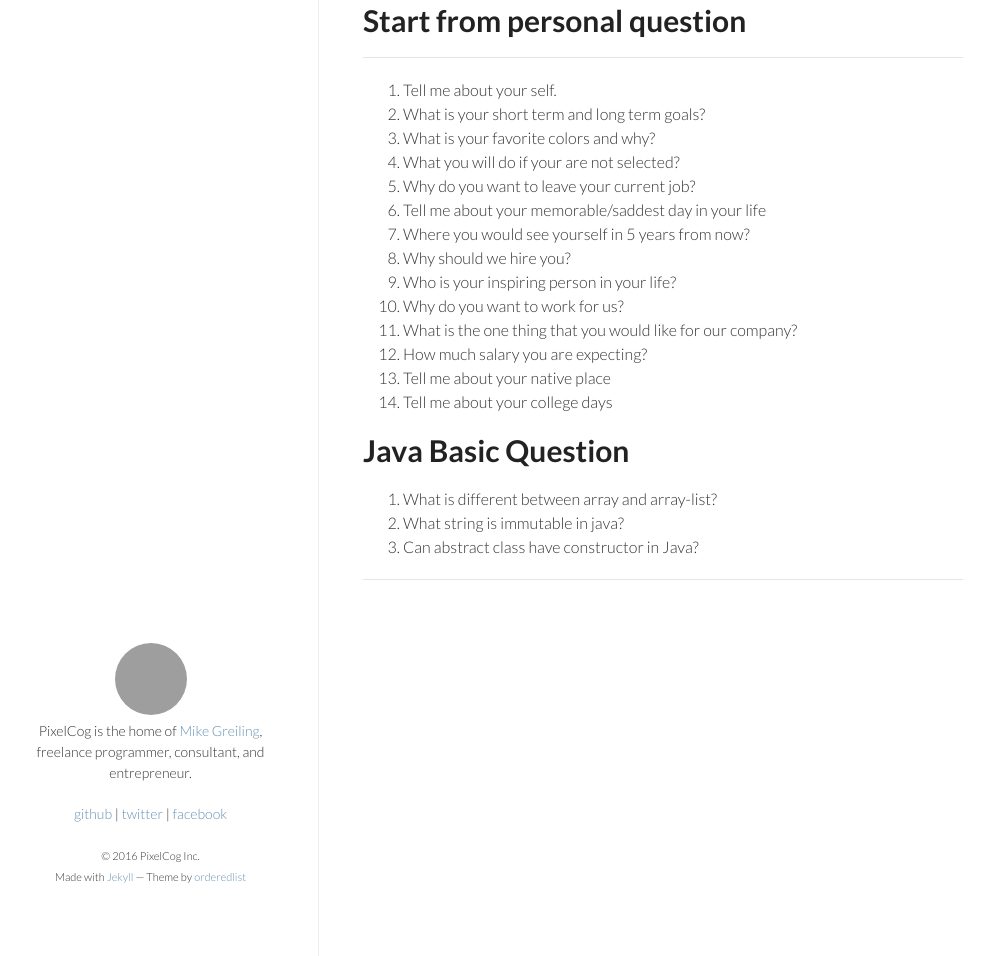
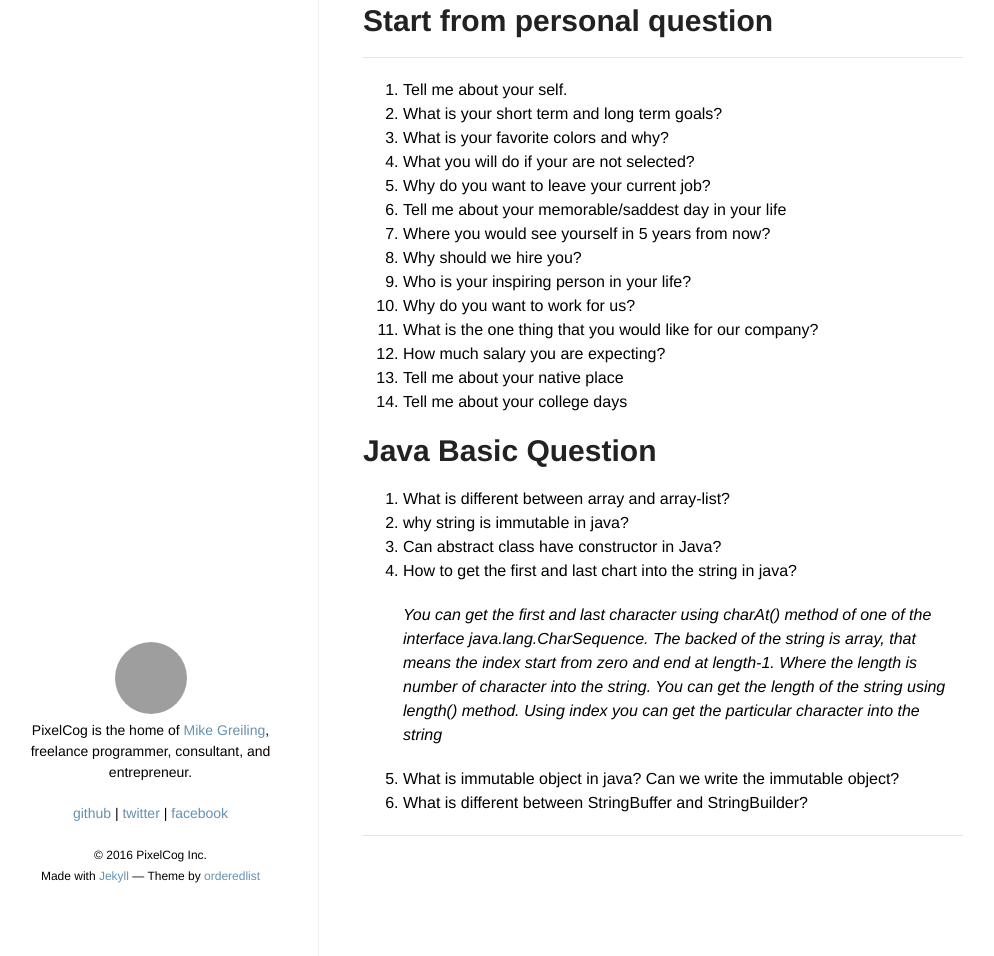
Before and after one commit to Bhavdip/bhavdip.github.io, a Jekyll site: the page built from _posts/2016-02-06-interview_question.md, in a window 1280 px wide and 1225 px high, cut to the strip 269-1225 px from the top of the window. Shown: the whole strip, without its empty margins (152-1146 px from the left). Built offline with Jekyll 4.4.1, drawn with Linux system fonts in a browser that asks for light colours; comment, search, counter and statistics services are not loaded; grey boxes are pictures that could not be loaded.

Commit message:
- update the last post

```diff
--- a/_posts/2016-02-06-interview_question.md
+++ b/_posts/2016-02-06-interview_question.md
@@ -26,5 +26,11 @@ image:  hello-world.gif
 
 # Java Basic Question
 1. What is different between array and array-list?
-2. What string is immutable in java?
+2. why string is immutable in java?
 3. Can abstract class have constructor in Java?
+4. How to get the first and last chart into the string in java?
+
+	*You can get the first and last character using charAt() method of one of the interface java.lang.CharSequence. The backed of the string is array, that means the index start from zero and end at length-1. Where the length is number of character into the string. You can get the length of the string using length() method. Using index you can get the particular character into the string*
+
+5. What is immutable object in java? Can we write the immutable object?
+6. What is different between StringBuffer and StringBuilder?
--- a/css/main.css
+++ b/css/main.css
@@ -6,9 +6,9 @@
 body {
 	margin: 0;
 	padding:50px;
-	font:16px/1.5 Lato, "Helvetica Neue", Helvetica, Arial, sans-serif;
-	color:#333;
-	font-weight:300;
+	font:16px/1.5 "Helvetica Neue", Helvetica, Arial, sans-serif;
+	color:#000000;
+	font-weight:500;
 }
 
 .wrapper {
@@ -105,7 +105,7 @@ section {
 }
 
 small {
-	font-size:11px;
+	font-size:12px;
 }
 
 hr {
@@ -220,7 +220,7 @@ nav li:last-child {
 }
 
 nav li a {
-	font-size:11px;
+	font-size:12px;
 	color:#999;
 	display:block;
 	text-align:center;
@@ -286,7 +286,7 @@ nav li a.active:hover {
 }
 
 .pagination li a {
-	font-size:11px;
+	font-size:12px;
 	color:#999;
 	display:block;
 	text-align:center;
```
Also changed, not shown: _posts/2016-01-24-aws-cloud-searching.md (added, +10 -0 lines).
